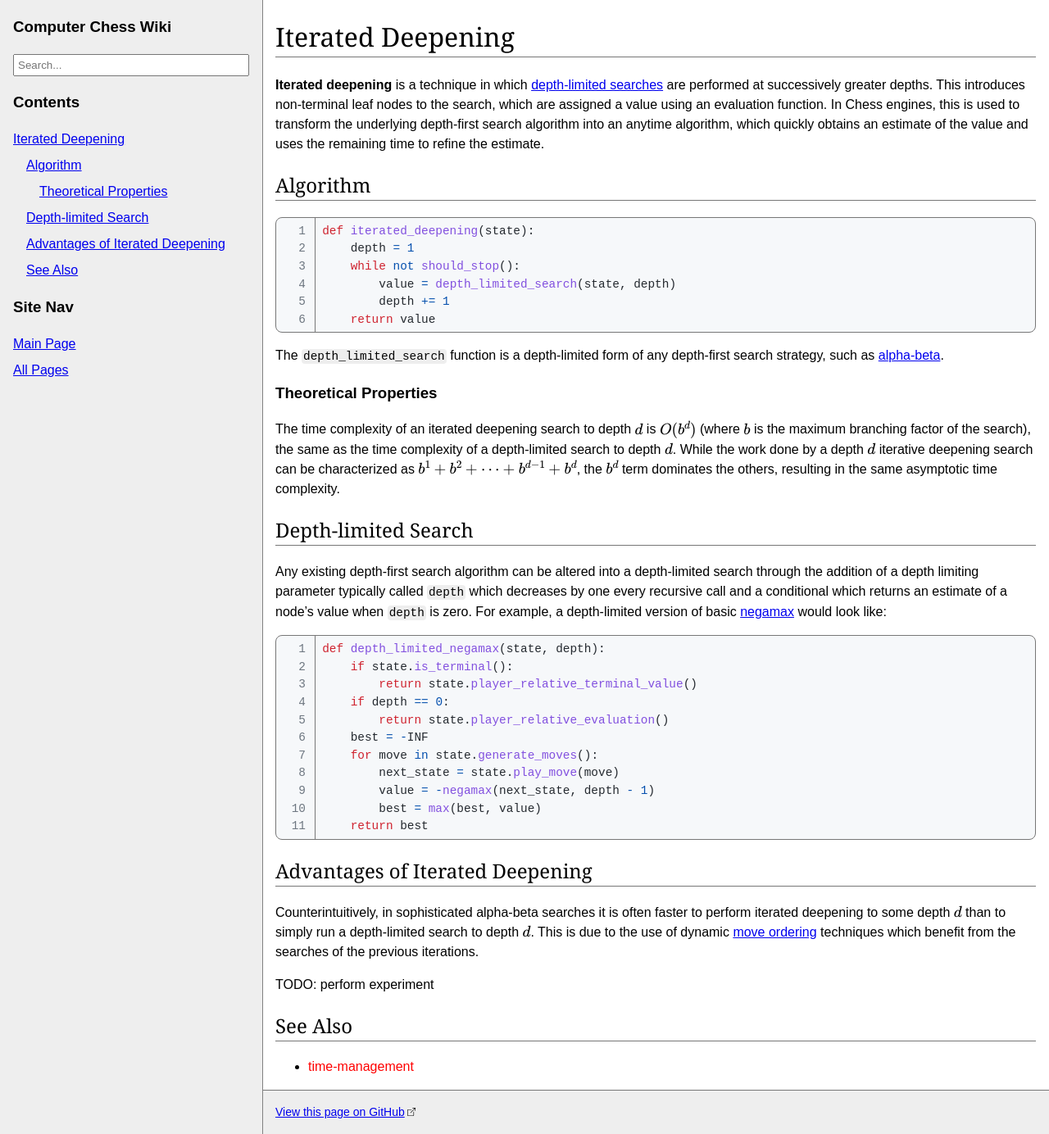
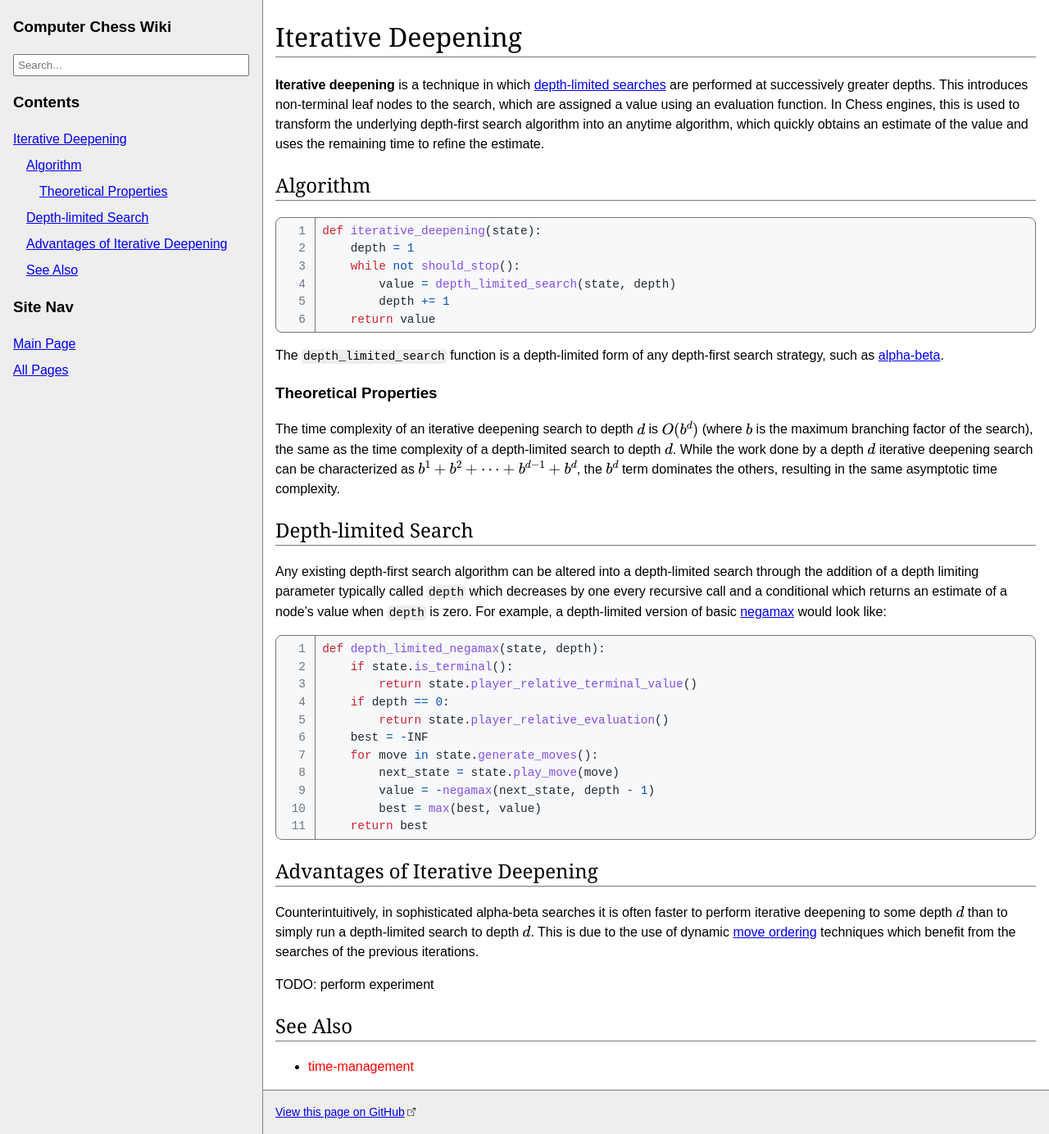
Before and after one commit to MinusKelvin/chesswiki, a Jekyll site: the page built from content/iterative-deepening.md, in a window 1280 px wide and 1384 px high. Shown: the whole window at 82% size. Built offline with Jekyll 4.4.1, drawn with Linux system fonts in a browser that asks for light colours; formulas are drawn with MathJax 3.

Commit message:
it's called iterative deepening not iterated deepening :ouch:

````diff
--- a/content/alpha-beta.md
+++ b/content/alpha-beta.md
@@ -59,4 +59,4 @@ Alpha-beta is optimally efficient; there exists no algorithm guaranteed to retur
 # See Also
 
 - {% include link to="content/move-ordering.md" %}
-- {% include link to="content/iterated-deepening.md" %}
+- {% include link to="content/iterative-deepening.md" %}
--- a/content/iterated-deepening.md
+++ b/content/iterative-deepening.md
@@ -1,15 +1,15 @@
 ---
-title: Iterated Deepening
+title: Iterative Deepening
 ---
 
-**Iterated deepening** is a technique in which [depth-limited searches](#depth-limited-search) are performed at successively greater depths.
+**Iterative deepening** is a technique in which [depth-limited searches](#depth-limited-search) are performed at successively greater depths.
 This introduces non-terminal leaf nodes to the search, which are assigned a value using an evaluation function.
 In Chess engines, this is used to transform the underlying depth-first search algorithm into an anytime algorithm, which quickly obtains an estimate of the value and uses the remaining time to refine the estimate.
 
 # Algorithm
 
 ```py
-def iterated_deepening(state):
+def iterative_deepening(state):
     depth = 1
     while not should_stop():
         value = depth_limited_search(state, depth)
@@ -21,7 +21,7 @@ The `depth_limited_search` function is a depth-limited form of any depth-first s
 
 ## Theoretical Properties
 
-The time complexity of an iterated deepening search to depth $$d$$ is $$O(b^d)$$ (where $$b$$ is the maximum branching factor of the search), the same as the time complexity of a depth-limited search to depth $$d$$.
+The time complexity of an iterative deepening search to depth $$d$$ is $$O(b^d)$$ (where $$b$$ is the maximum branching factor of the search), the same as the time complexity of a depth-limited search to depth $$d$$.
 While the work done by a depth $$d$$ iterative deepening search can be characterized as $$b^1 + b^2 + \cdots + b^{d-1} + b^d$$, the $$b^d$$ term dominates the others, resulting in the same asymptotic time complexity.
 
 # Depth-limited Search
@@ -43,9 +43,9 @@ def depth_limited_negamax(state, depth):
     return best
 ```
 
-# Advantages of Iterated Deepening
+# Advantages of Iterative Deepening
 
-Counterintuitively, in sophisticated alpha-beta searches it is often faster to perform iterated deepening to some depth $$d$$ than to simply run a depth-limited search to depth $$d$$.
+Counterintuitively, in sophisticated alpha-beta searches it is often faster to perform iterative deepening to some depth $$d$$ than to simply run a depth-limited search to depth $$d$$.
 This is due to the use of dynamic {% include link to="content/move-ordering.md" lowercase=true %} techniques which benefit from the searches of the previous iterations.
 
 TODO: perform experiment
--- a/content/move-ordering.md
+++ b/content/move-ordering.md
@@ -32,7 +32,7 @@ Heuristics are used to guess which moves are more likely to cause a cutoff.
 ## General ordering
 
 The most important move ordering heuristic is the {% include link to="redirect/hash-move.md" lowercase=true %}.
-The best move from a previous search of the position (in an {% include link to="content/iterated-deepening.md" lowercase=true %} framework) is retrieved from the transposition table and ordered first.
+The best move from a previous search of the position (in an {% include link to="content/iterative-deepening.md" lowercase=true %} framework) is retrieved from the transposition table and ordered first.
 The best move of the previous search is very likely (~90%) to remain the best move in the next search.
 
 After that, moves are typically grouped according to move type, for example, ordering captures before non-captures or moves which give check before moves which do not give check.
````
Also changed, not shown: content/minimax.md (+1 -1 lines), meta/main.md (+2 -1 lines), redirect/depth-limited.md (+1 -1 lines).
